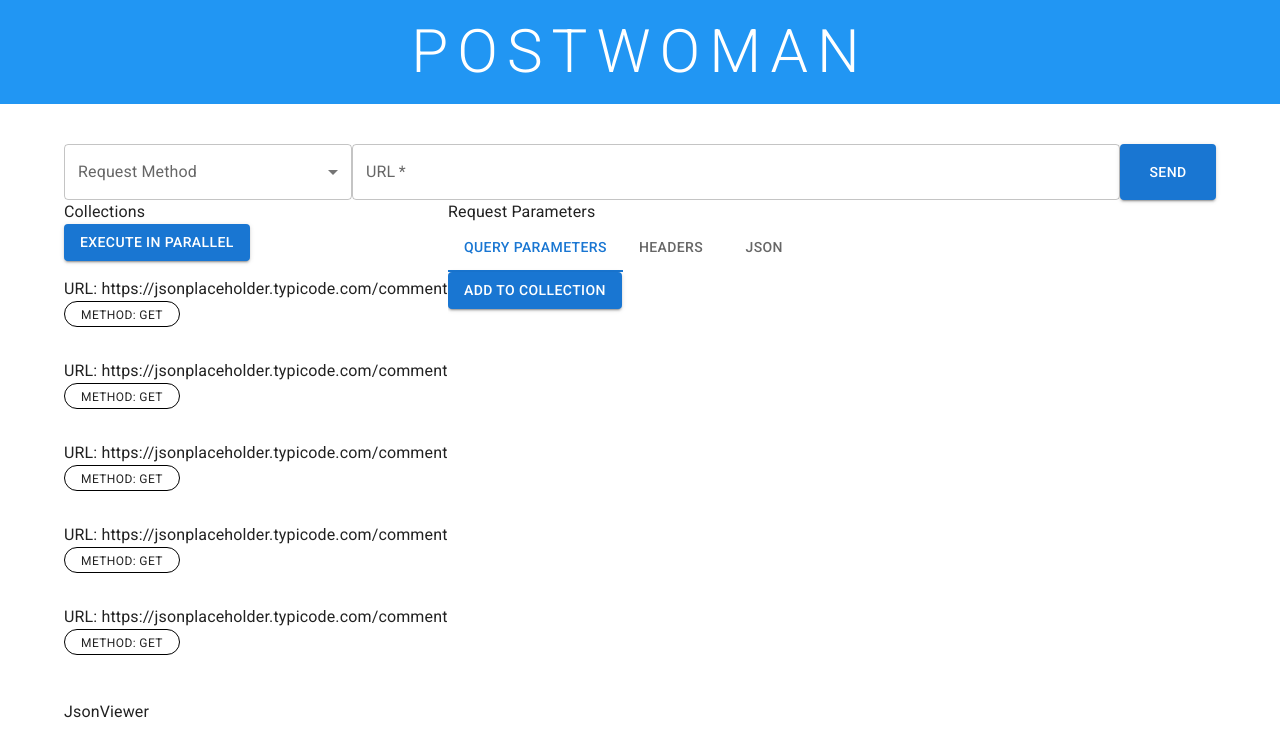
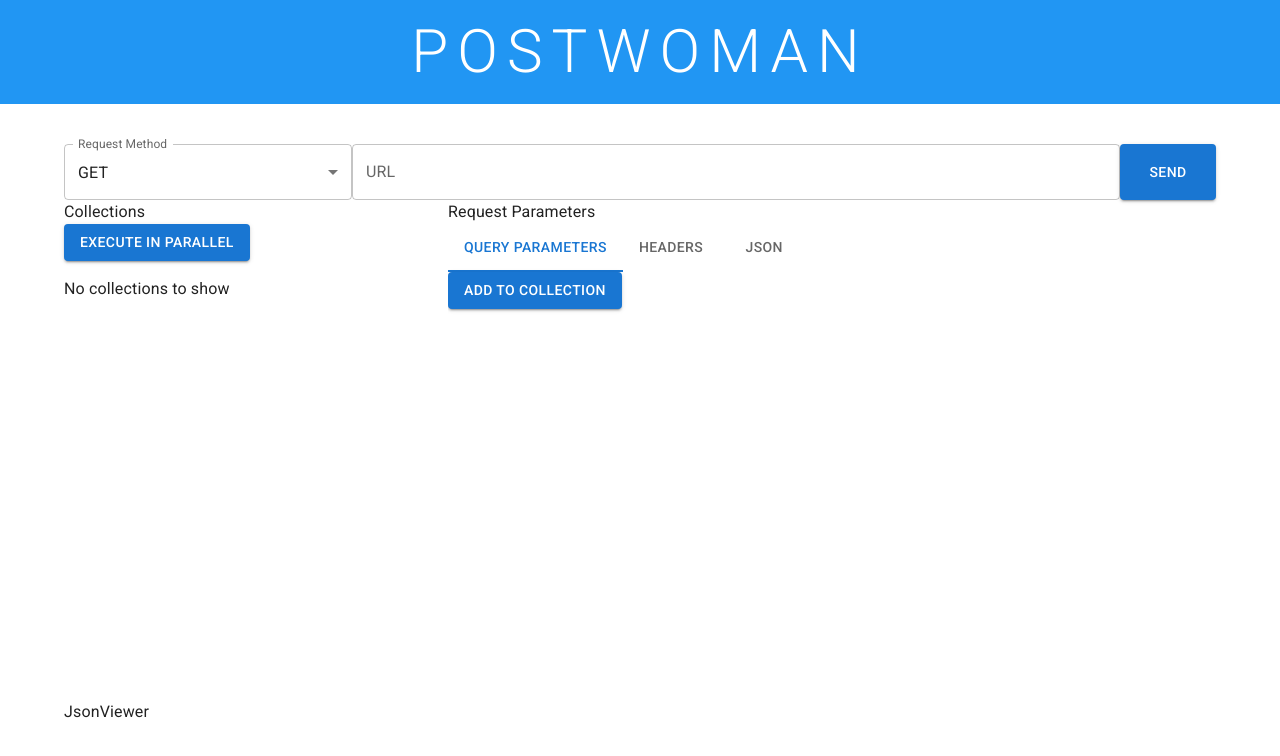
Before and after one commit to sarthak61199/react-postman, a React (Vite) app: page / in a window 1280 px wide. Shown: the top 756 px of the page. Built offline with nearby package versions, Linux system fonts and the light colour scheme.

Commit message:
reorganized project and added collection feature

```diff
--- a/package.json
+++ b/package.json
@@ -11,14 +11,11 @@
   "dependencies": {
     "@emotion/react": "^11.10.6",
     "@emotion/styled": "^11.10.6",
-    "@hookform/resolvers": "^3.1.0",
     "@mui/material": "^5.12.1",
     "@uiw/react-codemirror": "^4.19.16",
     "axios": "^1.3.5",
     "react": "^18.2.0",
     "react-dom": "^18.2.0",
-    "react-hook-form": "^7.43.9",
-    "yup": "^1.1.1",
     "zustand": "^4.3.7"
   },
   "devDependencies": {
--- a/src/App.tsx
+++ b/src/App.tsx
@@ -1,10 +1,9 @@
-import { CssBaseline, Grid, Container, Button } from "@mui/material";
+import { CssBaseline, Grid, Container } from "@mui/material";
 import Header from "./components/Header";
-import TextField from "./components/TextField";
-import Select from "./components/Select";
 import RequestParams from "./components/RequestParams";
 import RequestList from "./components/RequestList";
 import JsonViewer from "./components/JsonViewer";
+import RequestOptions from "./components/RequestOptions";
 
 function App() {
   return (
@@ -14,20 +13,7 @@
       <Container>
         <Grid container>
           <Grid item container xs={12}>
-            <Grid item xs={3}>
-              <Select />
-            </Grid>
-            <Grid item xs={8}>
-              <TextField />
-            </Grid>
-            <Grid item xs={1}>
-              <Button
-                variant="contained"
-                sx={{ height: "100%", width: "100%" }}
-              >
-                Send
-              </Button>
-            </Grid>
+            <RequestOptions />
             <Grid item xs={4}>
               <RequestList />
             </Grid>
--- a/src/components/RequestList.tsx
+++ b/src/components/RequestList.tsx
@@ -1,7 +1,11 @@
 import { Box, Typography, Button } from "@mui/material";
 import RequestListItem from "./RequestListItem";
+import { useCollectionStore } from "../state/store";
 
 function RequestList() {
+  const requestCollection = useCollectionStore(
+    (state) => state.requestCollection
+  );
   return (
     <Box height={500}>
       <Typography variant="body1">Collections</Typography>
@@ -12,13 +16,11 @@
         overflow="auto"
         className="request-list-container"
       >
-        <RequestListItem />
-        <RequestListItem />
-        <RequestListItem />
-        <RequestListItem />
-        <RequestListItem />
-        <RequestListItem />
-        <RequestListItem />
+        {requestCollection.length === 0 ? (
+          <Typography>No collections to show</Typography>
+        ) : (
+          requestCollection.map((item) => <RequestListItem item={item} />)
+        )}
       </Box>
     </Box>
   );
--- a/src/components/RequestListItem.tsx
+++ b/src/components/RequestListItem.tsx
@@ -1,6 +1,13 @@
 import { Box, Typography } from "@mui/material";
 
-function RequestListItem() {
+interface RequestListItemProps {
+  item: {
+    requestMethod: string;
+    requestUrl: string;
+  };
+}
+
+function RequestListItem({ item }: RequestListItemProps) {
   return (
     <Box
       display="flex"
@@ -10,9 +17,7 @@
       pb={2}
       mb={2}
     >
-      <Typography>
-        URL: https://jsonplaceholder.typicode.com/comments?postId=1
-      </Typography>
+      <Typography>URL: {item.requestUrl}</Typography>
       <Box
         borderRadius={5}
         border="1px solid black"
@@ -20,7 +25,7 @@
         px={2}
       >
         <Typography component="span" variant="caption">
-          METHOD: GET
+          METHOD: {item.requestMethod}
         </Typography>
       </Box>
     </Box>
--- /dev/null
+++ b/src/components/RequestOptions.tsx
@@ -0,0 +1,55 @@
+import { Grid, TextField, MenuItem } from "@mui/material";
+import SendButton from "./SendButton";
+import { reqOptions } from "../constants";
+import { useUrlStore } from "../state/store";
+
+function RequestOptions() {
+  const requestMethod = useUrlStore((state) => state.requestMethod);
+  const requestUrl = useUrlStore((state) => state.requestUrl);
+  const setRequestMethod = useUrlStore((state) => state.setRequestMethod);
+  const setRequestUrl = useUrlStore((state) => state.setRequestUrl);
+
+  function handleRequestMethodChange(e: React.ChangeEvent<HTMLInputElement>) {
+    setRequestMethod(e.target.value);
+  }
+
+  function handleRequestUrlChange(e: React.ChangeEvent<HTMLInputElement>) {
+    setRequestUrl(e.target.value);
+  }
+
+  return (
+    <>
+      <Grid item xs={3}>
+        <TextField
+          fullWidth
+          select
+          label="Request Method"
+          value={requestMethod}
+          onChange={handleRequestMethodChange}
+        >
+          {reqOptions.map((opt) => (
+            <MenuItem key={opt.id} value={opt.option}>
+              {opt.option}
+            </MenuItem>
+          ))}
+        </TextField>
+      </Grid>
+      <Grid item xs={8}>
+        <TextField
+          label="URL"
+          type="text"
+          autoComplete="off"
+          name="url"
+          fullWidth
+          value={requestUrl}
+          onChange={handleRequestUrlChange}
+        />
+      </Grid>
+      <Grid item xs={1}>
+        <SendButton />
+      </Grid>
+    </>
+  );
+}
+
+export default RequestOptions;
--- a/src/components/RequestParams.tsx
+++ b/src/components/RequestParams.tsx
@@ -1,14 +1,27 @@
 import { useState } from "react";
 import { Box, Typography, Tabs, Tab, Button } from "@mui/material";
+import { useCollectionStore } from "../state/store";
+import { useUrlStore } from "../state/store";
 
 function RequestParams() {
+  const setRequestCollection = useCollectionStore(
+    (state) => state.setRequestCollection
+  );
+  const requestMethod = useUrlStore((state) => state.requestMethod);
+  const requestUrl = useUrlStore((state) => state.requestUrl);
   const [tabIndex, setTabIndex] = useState<number>(0);
+
   function handleTabChange(
     event: React.SyntheticEvent,
     newValue: number
   ): void {
     setTabIndex(newValue);
   }
+
+  function addToCollection() {
+    setRequestCollection({ requestMethod, requestUrl });
+  }
+
   return (
     <Box height={500} overflow="auto">
       <Typography variant="body1">Request Parameters</Typography>
@@ -19,7 +32,9 @@
           <Tab label="JSON" value={2} />
         </Tabs>
       </Box>
-      <Button variant="contained">Add to Collection</Button>
+      <Button variant="contained" onClick={addToCollection}>
+        Add to Collection
+      </Button>
     </Box>
   );
 }
--- a/src/components/Select.tsx
+++ /dev/null
@@ -1,14 +0,0 @@
-import { TextField as MUITextField, MenuItem } from "@mui/material";
-import { reqOptions } from "../constants";
-
-function Select() {
-  return (
-    <MUITextField fullWidth select label="Request Method">
-      {reqOptions.map((opt) => (
-        <MenuItem key={opt.id}>{opt.option}</MenuItem>
-      ))}
-    </MUITextField>
-  );
-}
-
-export default Select;
--- /dev/null
+++ b/src/components/SendButton.tsx
@@ -0,0 +1,23 @@
+import { Button } from "@mui/material";
+import { useUrlStore } from "../state/store";
+
+function SendButton() {
+  const requestMethod = useUrlStore((state) => state.requestMethod);
+  const requestUrl = useUrlStore((state) => state.requestUrl);
+
+  function sendRequest() {
+    console.log(requestMethod, requestUrl);
+  }
+
+  return (
+    <Button
+      variant="contained"
+      sx={{ height: "100%", width: "100%" }}
+      onClick={sendRequest}
+    >
+      Send
+    </Button>
+  );
+}
+
+export default SendButton;
--- a/src/components/TextField.tsx
+++ /dev/null
@@ -1,16 +0,0 @@
-import { TextField as MUITextField } from "@mui/material";
-
-function TextField() {
-  return (
-    <MUITextField
-      label="URL"
-      type="text"
-      autoComplete="off"
-      name="url"
-      fullWidth
-      required
-    />
-  );
-}
-
-export default TextField;
--- a/src/constants/index.ts
+++ b/src/constants/index.ts
@@ -1,7 +1,12 @@
-export const reqOptions = [
+type IReqOption = {
+  id: number;
+  option: string;
+}[];
+
+export const reqOptions: IReqOption = [
   { id: 1, option: "GET" },
   { id: 2, option: "POST" },
   { id: 3, option: "DELETE" },
   { id: 4, option: "PUT" },
   { id: 5, option: "PATCH" },
-] as const;
+];
--- /dev/null
+++ b/src/state/store.ts
@@ -0,0 +1,33 @@
+import { create } from "zustand";
+
+interface UrlState {
+  requestMethod: string;
+  requestUrl: string;
+  setRequestMethod: (value: string) => void;
+  setRequestUrl: (value: string) => void;
+}
+
+interface UrlProps {
+  requestMethod: string;
+  requestUrl: string;
+}
+
+interface CollectionState {
+  requestCollection: UrlProps[];
+  setRequestCollection: (value: UrlProps) => void;
+}
+
+export const useUrlStore = create<UrlState>()((set) => ({
+  requestMethod: "GET",
+  requestUrl: "",
+  setRequestMethod: (value: string) => set(() => ({ requestMethod: value })),
+  setRequestUrl: (value: string) => set(() => ({ requestUrl: value })),
+}));
+
+export const useCollectionStore = create<CollectionState>()((set) => ({
+  requestCollection: [],
+  setRequestCollection: (value: UrlProps) =>
+    set((state) => ({
+      requestCollection: [...state.requestCollection, value],
+    })),
+}));
```
Also changed, not shown: src/components/inputs/TextArea.tsx (added), 1 other file (tests, documents, lock files or other folders).
